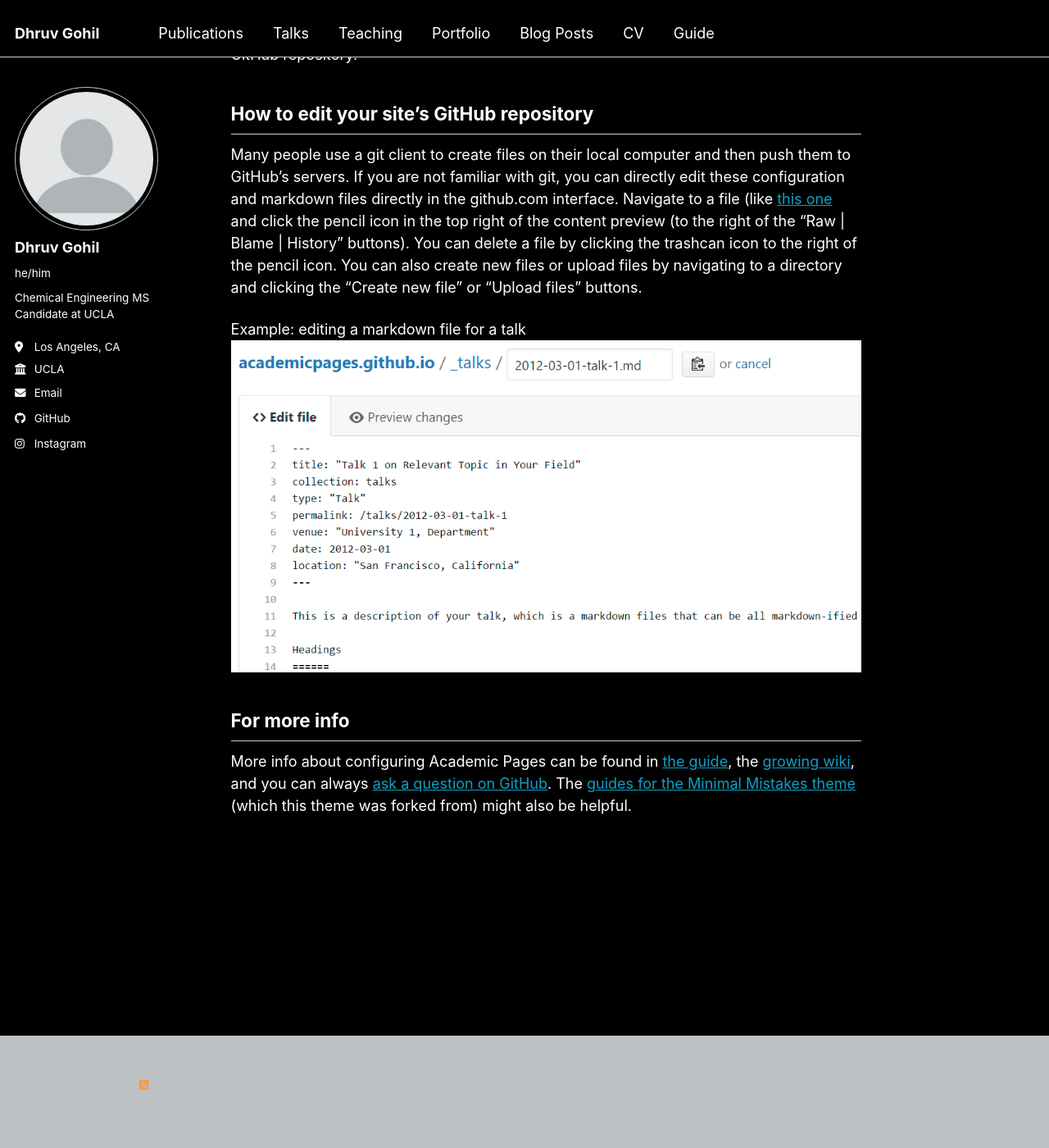
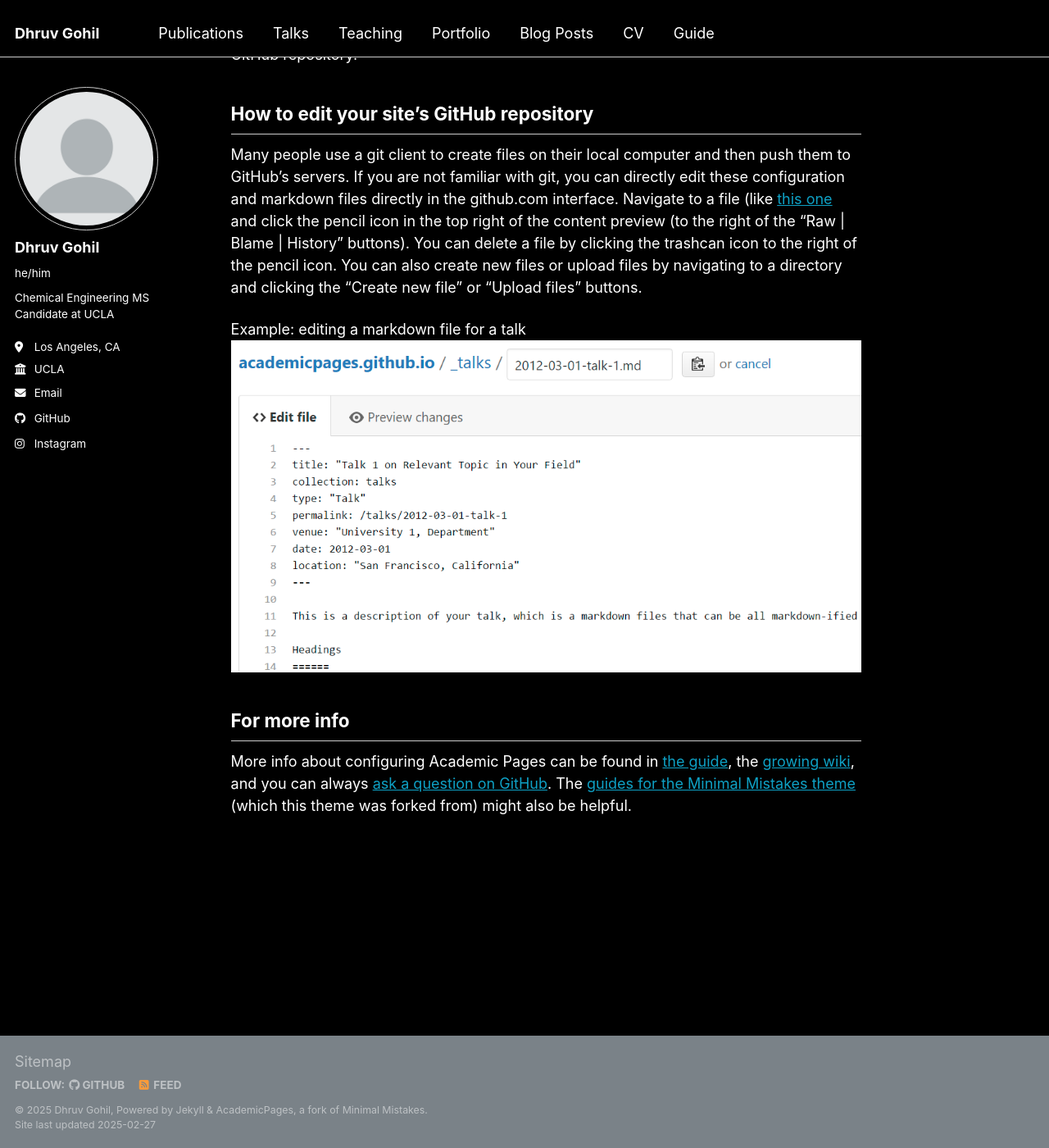
Before and after one commit to dhruv-gohil/dhruv-gohil.github.io, a Jekyll site: the page built from _pages/about.md, in a window 1280 px wide and 1400 px high, scrolled down 2142 px. Shown: the whole window at 82% size. Built offline with Jekyll 4.4.1, drawn with Linux system fonts in a browser that asks for light colours.

Commit message:
Update _footer.scss

```diff
--- a/_sass/layout/_footer.scss
+++ b/_sass/layout/_footer.scss
@@ -4,7 +4,7 @@
 
 .page__footer {
   @include clearfix;
-  background-color: var(--global-text-color-light); /* Using your light gray text color variable */;
+  background-color: #7a8288; /* Using your light gray text color variable */;
   color: var(--global-text-color-light);
 
   float: left;
```
